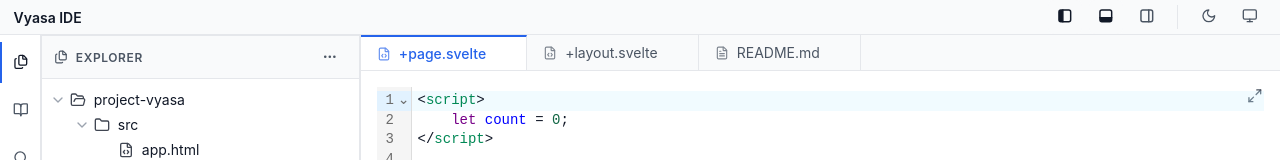
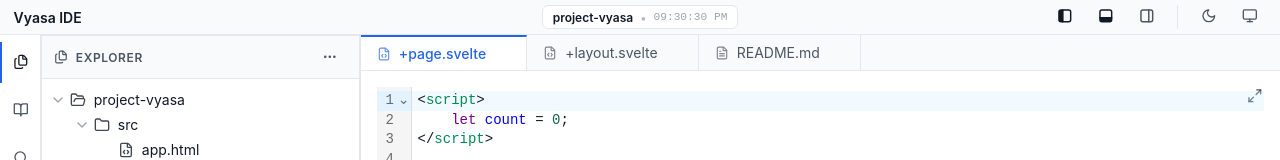
Before and after one commit to project-vyasa/vyasa-ui, a SvelteKit app in the folder svelte/: page /ide-demo in a window 1280 px wide. Shown: the top 160 px of the page. Built offline with nearby package versions, Linux system fonts and the light colour scheme.

Commit message:
chenge(chore) specify default port AppHeader canter snipped properly centered

```diff
--- a/svelte/src/lib/components/organisms/AppHeader/AppHeader.svelte
+++ b/svelte/src/lib/components/organisms/AppHeader/AppHeader.svelte
@@ -209,8 +209,10 @@
 
 <style>
 	.app-header {
+		position: relative;
 		display: flex;
 		align-items: center;
+		justify-content: space-between;
 		padding: 0 var(--space-4);
 		height: 100%;
 		gap: var(--space-4);
@@ -225,8 +227,13 @@
 		gap: var(--space-2);
 	}
 	.header-center {
-		flex: 1;
-		justify-content: center;
+		position: absolute;
+		left: 50%;
+		transform: translateX(-50%);
+		pointer-events: none;
+	}
+	.header-center > :global(*) {
+		pointer-events: auto;
 	}
 	.header-right {
 		color: var(--text-primary);
--- a/svelte/src/routes/ide-demo/+page.svelte
+++ b/svelte/src/routes/ide-demo/+page.svelte
@@ -52,6 +52,12 @@
 	}>('theme');
 
 	let activeActivityId = $state('files');
+
+	// --- Header Project Info ---
+	let lastUpdated = $state(new Date());
+	const formattedTimestamp = $derived(
+		lastUpdated.toLocaleTimeString([], { hour: '2-digit', minute: '2-digit', second: '2-digit' })
+	);
 
 	// --- Settings Modal Data ---
 	let isSettingsOpen = $state(false);
@@ -329,7 +335,13 @@
 {/snippet}
 
 {#snippet headerContent()}
-	<AppHeader bind:leftVisible bind:bottomVisible bind:rightVisible />
+	<AppHeader bind:leftVisible bind:bottomVisible bind:rightVisible>
+		<div class="header-center-info">
+			<span class="project-tag">project-vyasa</span>
+			<span class="dot-separator">•</span>
+			<span class="timestamp-tag">{formattedTimestamp}</span>
+		</div>
+	</AppHeader>
 {/snippet}
 
 {#snippet appBarContent()}
@@ -676,4 +688,31 @@
 	.ml-auto {
 		margin-left: auto;
 	}
+
+	.header-center-info {
+		display: flex;
+		align-items: center;
+		gap: var(--space-2, 0.5rem);
+		font-size: var(--text-xs, 0.75rem);
+		color: var(--text-secondary);
+		background-color: var(--bg-surface, rgba(0, 0, 0, 0.15));
+		padding: 0.2rem 0.6rem;
+		border-radius: var(--control-radius, 4px);
+		border: 1px solid var(--border-base);
+	}
+
+	.project-tag {
+		font-weight: 600;
+		color: var(--text-primary);
+	}
+
+	.dot-separator {
+		opacity: 0.4;
+	}
+
+	.timestamp-tag {
+		font-family: var(--font-mono, monospace);
+		font-size: 0.7rem;
+		color: var(--text-tertiary);
+	}
 </style>
--- a/svelte/vite.config.ts
+++ b/svelte/vite.config.ts
@@ -4,7 +4,9 @@
 
 export default defineConfig({
 	plugins: [sveltekit()],
-
+	server: {
+		port: 7173
+	},
 	test: {
 		expect: { requireAssertions: true },
 		coverage: {
```
